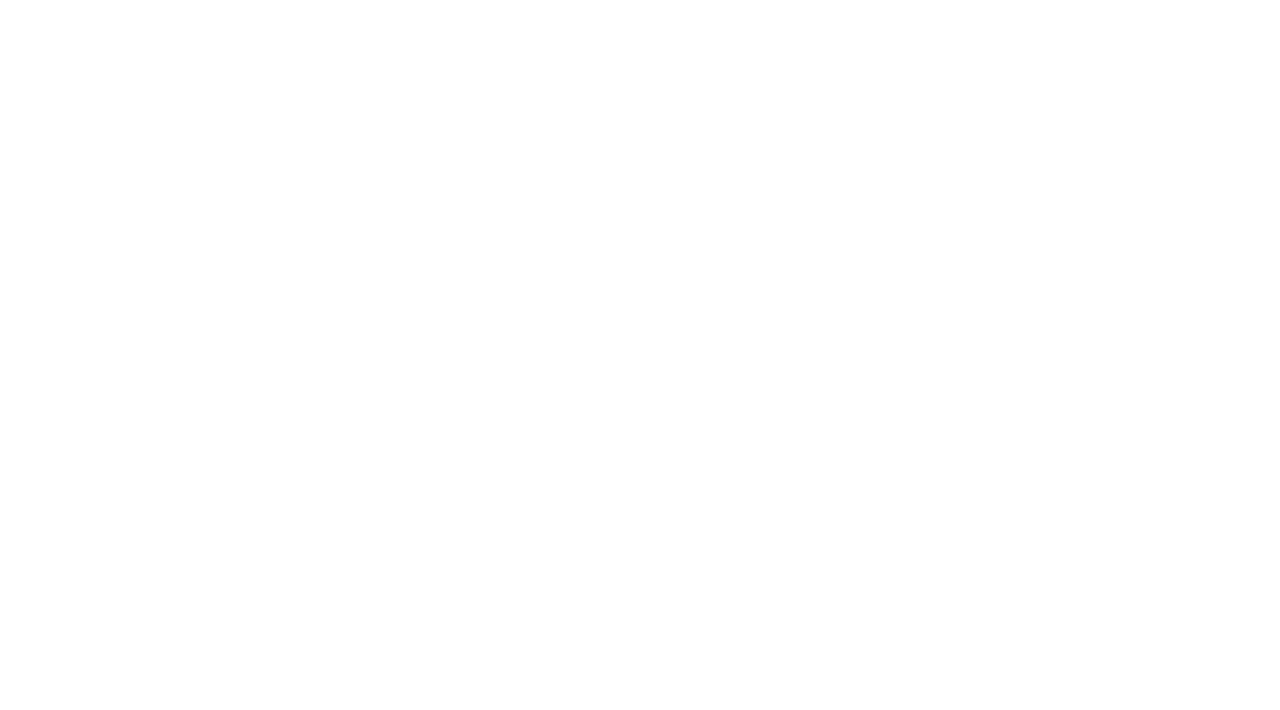
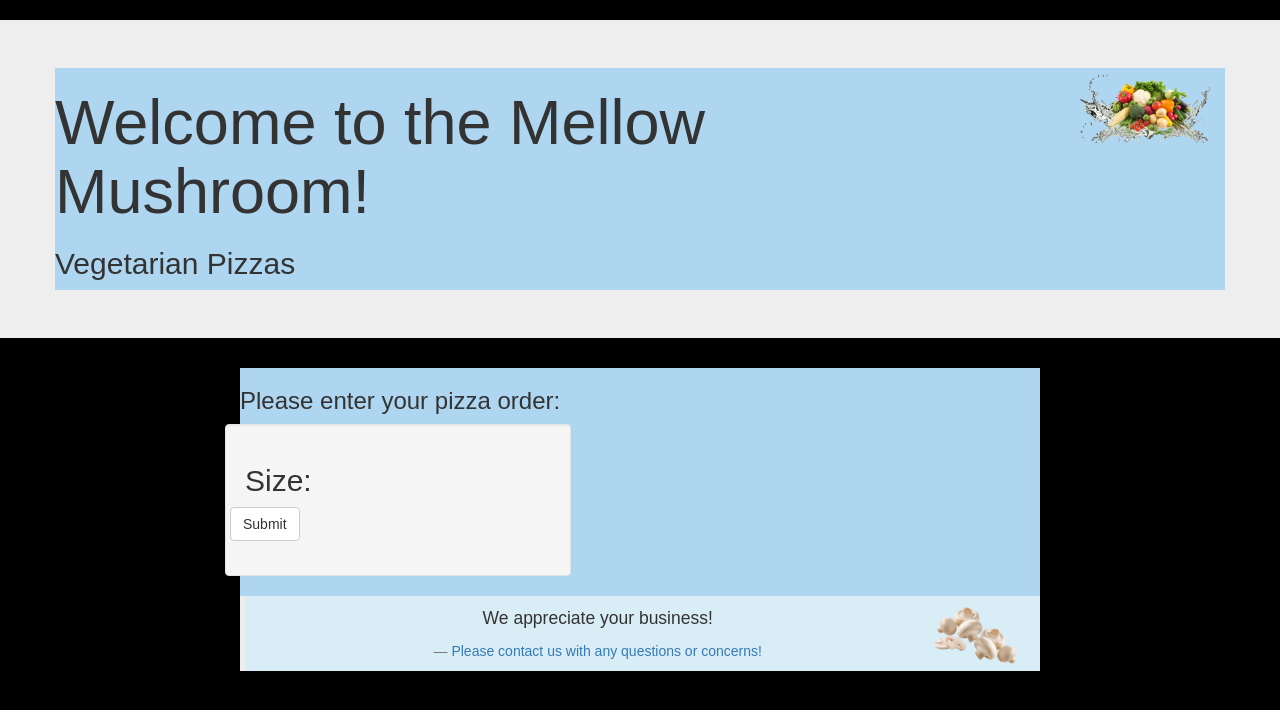
Before and after one commit to Epicodus-MT/pizza-order, a plain HTML site: page index.html in a window 1280 px wide. Drawn offline with Linux system fonts and the light colour scheme.

Commit message:
update page organization and some style with use of css and html

```diff
--- a/css/styles.css
+++ b/css/styles.css
@@ -0,0 +1,41 @@
+body {
+  background-color: #000000;
+  font-family: sans-serif;
+}
+
+.container {
+  max-width: 800px;
+  margin: auto;
+  background-color: #AED6F1;
+  padding-left: 0px;
+  padding-right: 0px;
+}
+
+.thank-you {
+  text-align: center;
+}
+
+.thank-you img {
+  float:right;
+}
+
+.thank-you blockquote {
+  margin: 0;
+}
+
+.jumbotron {
+  margin-top: 20px;
+
+}
+
+.jumbotron .vegetable-pizza img{
+  float: right;
+  position: relative;
+}
+
+.epicodus {
+  padding: 10px;
+  margin: auto;
+  max-width: 200px;
+  text-align: center;
+}
--- a/index.html
+++ b/index.html
@@ -1,10 +1,46 @@
 <!DOCTYPE html>
 <html>
   <head>
-    <meta charset="utf-8">
-    <title>Pizza Ordering Service</title>
+    <link href="css/bootstrap.css" rel="stylesheet" type="text/css">
+    <link href="css/styles.css" rel="stylesheet" type="text/css">
+    <script src="js/jquery-3.2.1.js"></script>
+    <script src="js/scripts.js"></script>
+    <title>Home Slice Pizza</title>
   </head>
   <body>
+    <div class="jumbotron">
+      <div class= "container">
+        <div class="row">
+          <div class="col-md-8">
+            <h1>Welcome to the Mellow Mushroom!</h1>
+    				<h2>Vegetarian Pizzas</h2>
+          </div>
+          <div class="col-md-4">
+            <div class='vegetable-pizza'><img src=img/vegetables.png alt="Delicious Veggie Pizzas" style="height:78px;"></div>
+    			</div>
+        </div>
+      </div>
+    </div>
 
+    <div class="container">
+    <h3>Please enter your pizza order:</h3>
+      <div class="row">
+        <div class="col-md-5 well">
+          <h2>Size:</h2>
+          <form id="new-pizza" class="form-horizontal">
+            <div class="form-group">
+
+
+            <button type="submit" class="btn btn-default" id="newPizzaSubmit">Submit</button>
+          </div>
+          </form>
+        </div>
+      </div>
+    <div class="thank-you" id="center-position">
+			<blockquote class="bg-info">
+				<p><img src=img/mushrooms.png alt="mushrooms picture" style="height:60px;">We appreciate your business!</p>
+				<footer><a href='mailto:mellow.mushroom@pizza.com'>Please contact us with any questions or concerns!</a></footer>
+			</blockquote>
+		</div>
   </body>
 </html>
```
Also changed, not shown: img/mushrooms.png (added), img/vegetables.png (added), 1 other file.
